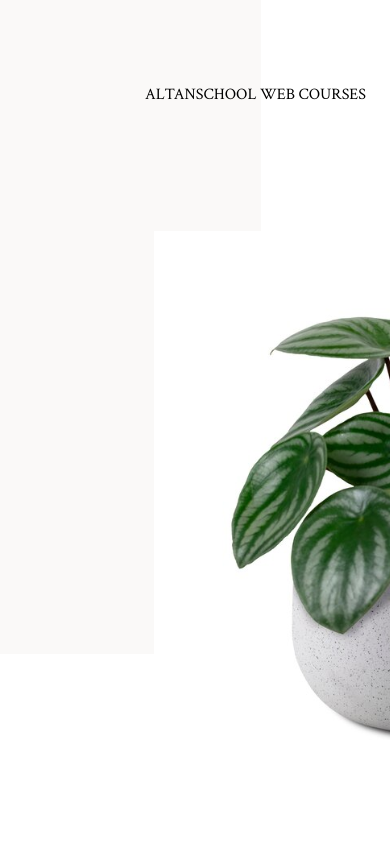
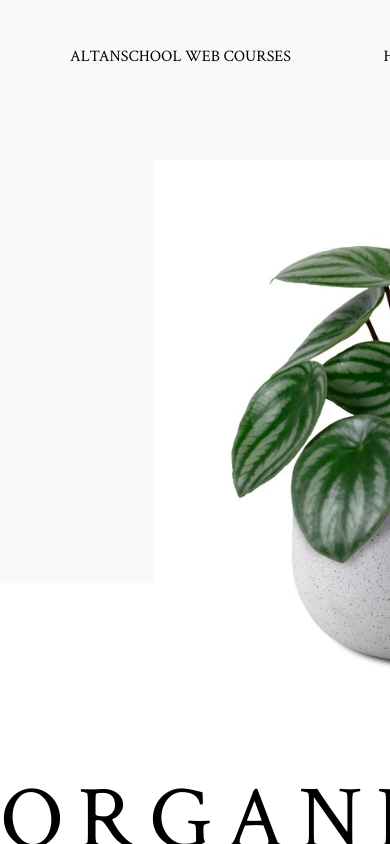
Before and after one commit to jsdIryna/organic, a React (Create React App) app: page / in a window 390 px wide. Built offline with nearby package versions, Linux system fonts and the light colour scheme.

Commit message:
Added partial adaptive for header

```diff
--- a/src/header/Header.jsx
+++ b/src/header/Header.jsx
@@ -1,7 +1,7 @@
-import React from 'react';
 import './Header.scss';
 
 function Header() {
+
     return (
       <header className="header">
         <div className="header__content">
--- a/src/header/Header.scss
+++ b/src/header/Header.scss
@@ -28,6 +28,14 @@
     @media (max-width: 1366px) {
       padding: 0 145px;
     }
+
+    @media (max-width: 992px) {
+      padding: 0 70px;
+    }
+
+    @media (max-width: 375px) {
+      padding: 0 16px 0 32px;
+    }
   }
 
   &__title {
@@ -44,7 +52,7 @@
       font-size: 16px;
       text-shadow: none;
       -webkit-text-stroke: 0;
-      margin-right: 20px;
+      margin-right: 20vw;
     }
   }
 
@@ -56,6 +64,14 @@
 
     @media (max-width: 1366px) {
       max-width: none;
+    }
+  }
+
+  &__burger__nav {
+    display: none;
+
+    @media (max-width: 375px) {
+      display: block;
     }
   }
 
@@ -97,4 +113,17 @@
       font-size: 16px;
     }
   }
+
+  @media (max-width: 1366px) {
+    padding: 73px 0px 88px 0px;
+    background-color: #faf9f8;
+  }
+
+  @media (max-width: 992px) {
+    padding: 46px 0px 93px 0px;
+  }
+
+  @media (max-width: 372px) {
+    padding: 29px 0px 48px 0px;
+  }
 }
```
Also changed, not shown: public/assets/Burger.svg (added).
